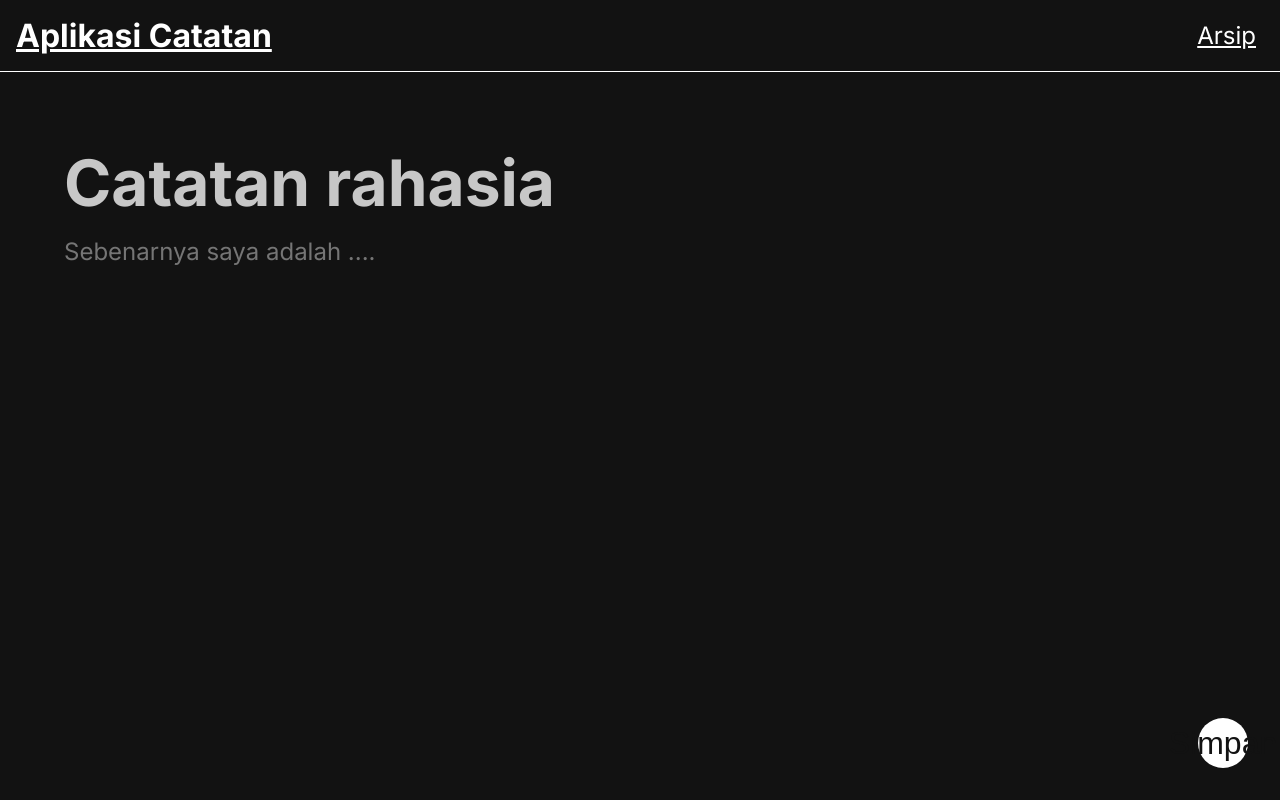
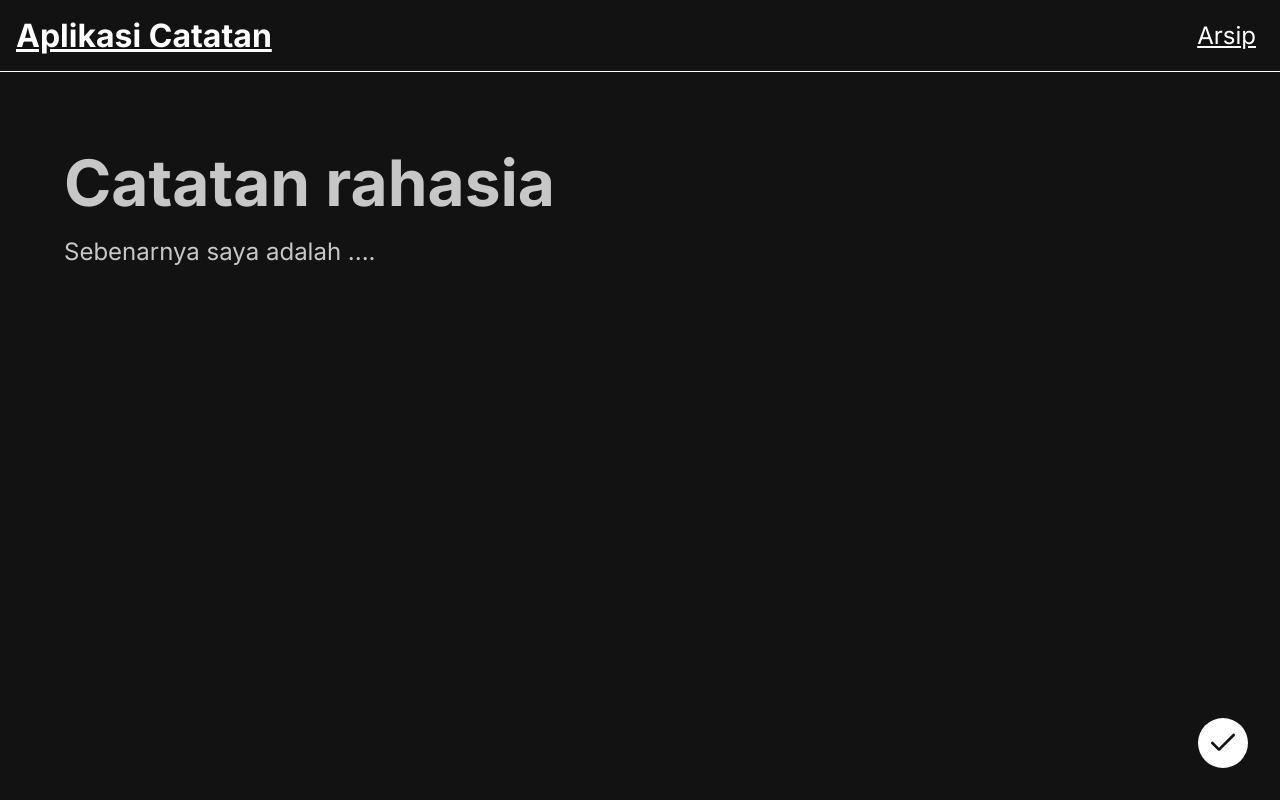
Before and after one commit to hasanmubarok9/personal-notes-app-starter-membangun-single-page-application-menggunakan-react-submission-dicoding, a React (Vite) app: page /add in a window 1280 px wide. Built offline with nearby package versions, Linux system fonts and the light colour scheme.

Commit message:
fix icon add note and init html react parser

```diff
--- a/package.json
+++ b/package.json
@@ -9,6 +9,7 @@
     "preview": "vite preview"
   },
   "dependencies": {
+    "html-react-parser": "^5.2.6",
     "react": "^18.2.0",
     "react-dom": "^18.2.0",
     "react-icons": "^5.5.0",
--- a/src/components/NoteInput.jsx
+++ b/src/components/NoteInput.jsx
@@ -1,4 +1,5 @@
 import React from 'react';
+import { FiCheck } from 'react-icons/fi';
 
 class NoteInput extends React.Component {
   constructor(props) {
@@ -25,7 +26,7 @@ class NoteInput extends React.Component {
   onBodyChangeEventHandler(event) {
     this.setState(() => {
       return {
-        body: event.target.value
+        body: event.target.innerHTML
       }
     });
   }
@@ -44,11 +45,11 @@ class NoteInput extends React.Component {
       <>
         <div className="add-new-page__input">
           <input className="add-new-page__input__title" placeholder="Catatan rahasia" value={title} onChange={this.onTitleChangeEventHandler}/>
-          <textarea className="add-new-page__input__body" placeholder="Sebenarnya saya adalah ...." onChange={this.onBodyChangeEventHandler} />
+          <div className="add-new-page__input__body" data-placeholder="Sebenarnya saya adalah ...." contentEditable onInput={this.onBodyChangeEventHandler} />
         </div>
         <div className="add-new-page__action">
           <button className="action" type="button" title="Simpan" onClick={this.onSubmitEventHandler}>
-            Simpan
+            <FiCheck />
           </button>
         </div>
       </>
--- a/src/components/NoteItem.jsx
+++ b/src/components/NoteItem.jsx
@@ -1,5 +1,6 @@
 import React from 'react';
 import { Link } from 'react-router-dom';
+import parser from 'html-react-parser';
 import { showFormattedDate } from '../utils';
 
 function NoteItem({
@@ -14,7 +15,7 @@ function NoteItem({
         <h3 className="note-item__title"><Link to={`/notes/${id}`}>{title}</Link></h3>
         <p className="note-item__createdAt">{formattedCreatedAt}</p>
         <p className="note-item__body">
-          {body}
+          {parser(body)}
         </p>
     </article>
   )
```
Also changed, not shown: 1 other file (tests, documents, lock files or other folders).
